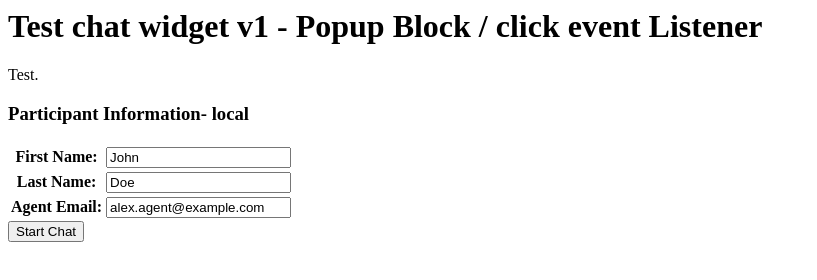
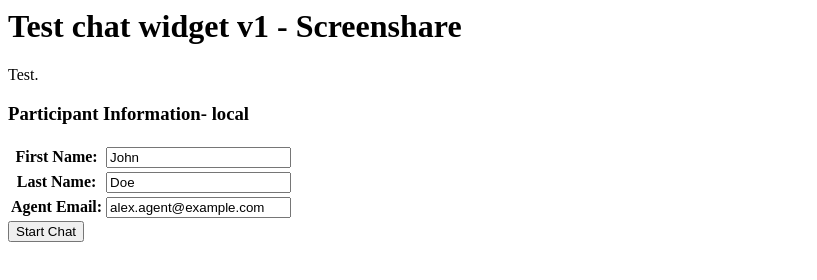
Before and after one commit to ronstyx/clx20c, a plain HTML site: page index.html in a window 1280 px wide. Shown: the whole page, without its empty margins (0-817 px from the left). Drawn offline with Linux system fonts and the light colour scheme.

Commit message:
Update index.html

```diff
--- a/index.html
+++ b/index.html
@@ -11,7 +11,7 @@
 </head>
 
 <body>
-  <h1>Test chat widget v1 - Popup Block / click event Listener</h1>
+  <h1>Test chat widget v1 - Screenshare</h1>
   <div>
     <p>
       Test.
```
